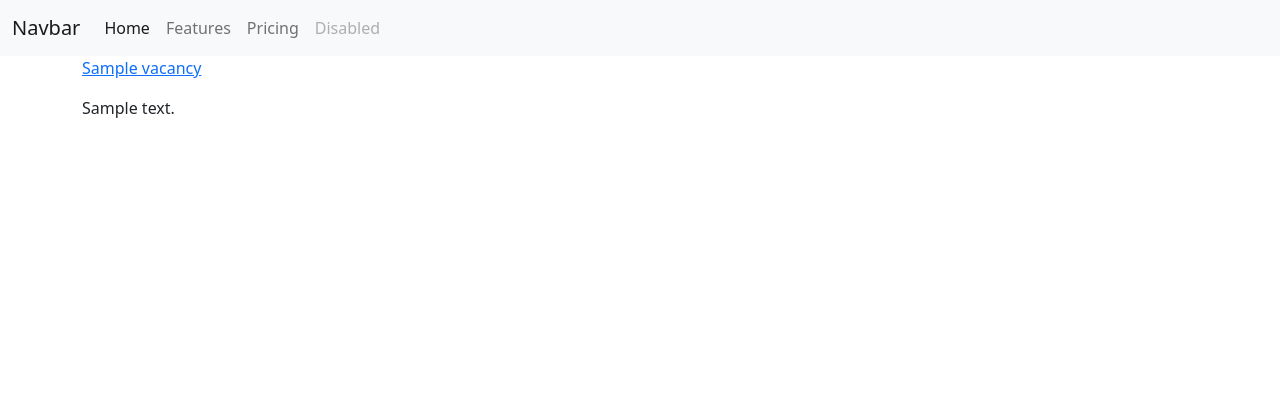
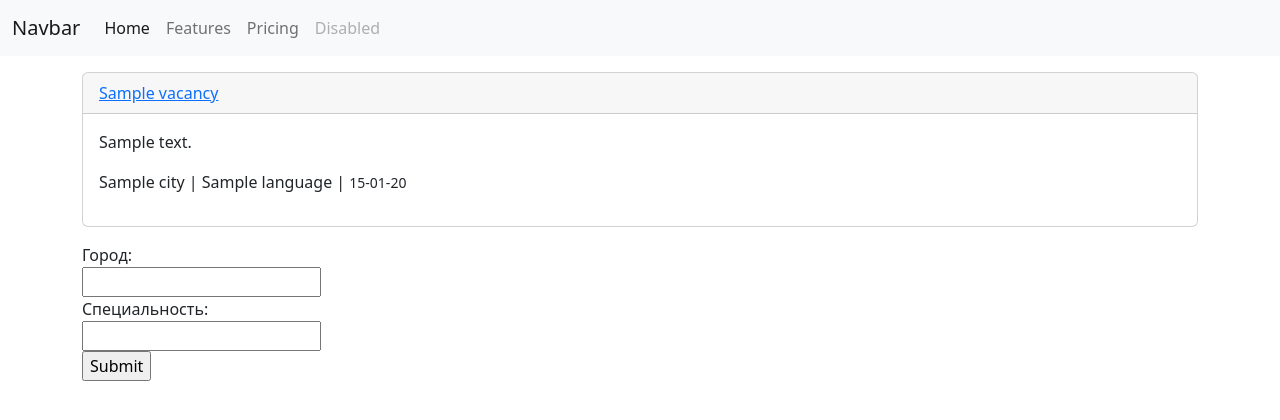
Before and after one commit to haliivi/django_scraping_srv, a Django app: page /home/ in a window 1280 px wide. Shown: the top 420 px of the page. Run offline with Django 4.2, Linux system fonts and the light colour scheme; tables that the repository leaves empty hold one stand-in row (values such as "Sample post").

Commit message:
1) Added card vacancy and form to home.html template. 2) Refactoring urls.py files.

```diff
--- a/src/scraping/templates/scraping/home.html
+++ b/src/scraping/templates/scraping/home.html
@@ -2,7 +2,19 @@
 {% block title %}Home{% endblock title %}
 {% block content %}
     {% for obj in object_list %}
-    <p><a href="{{ obj.url }}">{{ obj }}</a></p>
-    <p>{{ obj.description }}</p>
+        <div class="card my-3">
+            <div class="card-header"><a href="{{ obj.url }}">{{ obj }}</a></div>
+            <div class="card-body">
+                <p class="card-text">{{ obj.description }}</p>
+                <p>{{ obj.city }} | {{ obj.language }} | <small>{{ obj.timestamp|date:"d-m-y" }}</small></p>
+            </div>
+        </div>
     {% endfor %}
+    <form method="get" action="">
+        <label for="city">Город:</label><br />
+        <input id="city" name="city" type="text"><br />
+        <label for="language">Специальность:</label><br />
+        <input id="language" name="language" type="text"><br />
+        <input type="submit" value="Submit">
+    </form>
 {% endblock content %}
--- a/src/scraping/urls.py
+++ b/src/scraping/urls.py
@@ -1,4 +1,4 @@
-from django.urls import path, include
+from django.urls import path
 from .views import *
 
 urlpatterns = [
--- a/src/scraping_srv/urls.py
+++ b/src/scraping_srv/urls.py
@@ -15,7 +15,6 @@ Including another URLconf
 """
 from django.contrib import admin
 from django.urls import path, include
-from .views import *
 
 urlpatterns = [
     path('admin/', admin.site.urls),
```
